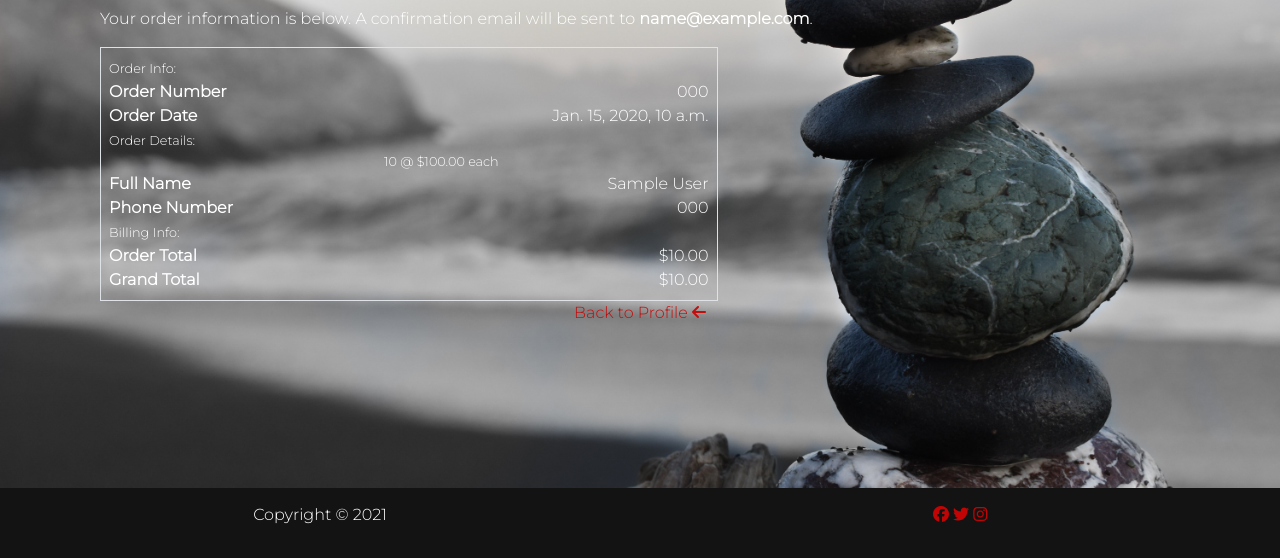
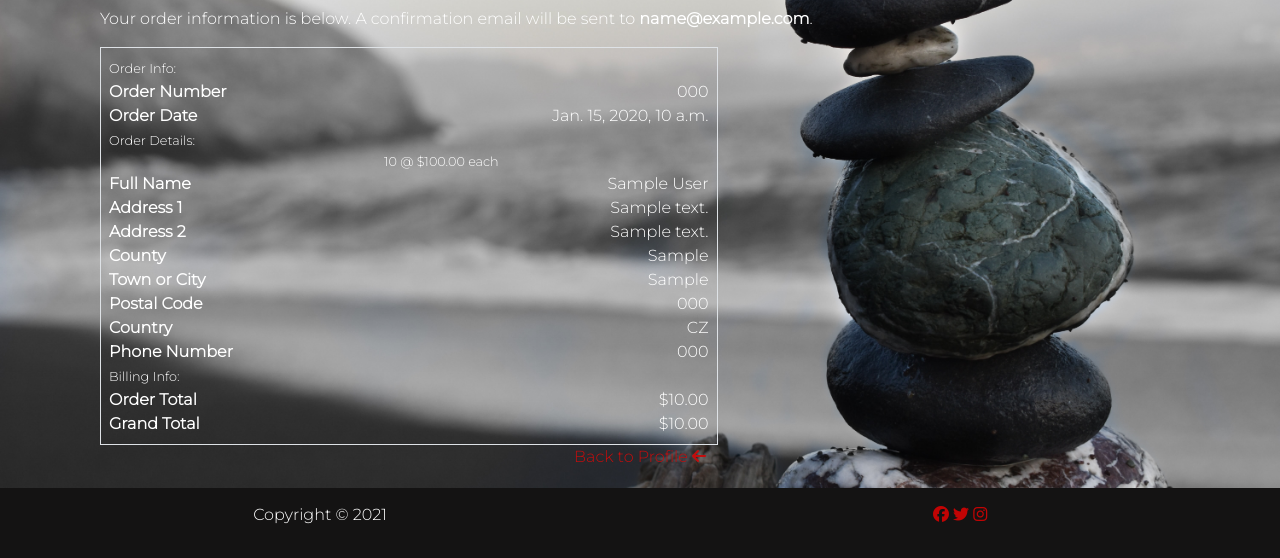
Before and after one commit to Diolg/life-maker, a Django app: page /profile/order_history/000 in a window 1280 px wide. Shown: the part 242-800 px from the top of the page. Run offline with Django 3.2, Linux system fonts and the light colour scheme; data comes from the database, SQL or seed files in the repository; tables that the repository leaves empty hold one stand-in row (values such as "Sample post"); some libraries are stand-ins or nearby versions.

Commit message:
Add new fields to checkout-success form order confirmation

```diff
--- a/checkout/templates/checkout/checkout_success.html
+++ b/checkout/templates/checkout/checkout_success.html
@@ -77,6 +77,67 @@
 
                     <div class="row">
                         <div class="col-12 col-md-4">
+                            <p class="mb-0 text-black font-weight-bold">Address 1</p>
+                        </div>
+                        <div class="col-12 col-md-8 text-md-right">
+                            <p class="mb-0">{{ order.street_address1 }}</p>
+                        </div>
+                    </div>
+
+                    {% if order.street_address2 %}
+                    <div class="row">
+                        <div class="col-12 col-md-4">
+                            <p class="mb-0 text-black font-weight-bold">Address 2</p>
+                        </div>
+                        <div class="col-12 col-md-8 text-md-right">
+                            <p class="mb-0">{{ order.street_address2 }}</p>
+                        </div>
+                    </div>
+                    {% endif %}
+
+                    {% if order.county %}
+                    <div class="row">
+                        <div class="col-12 col-md-4">
+                            <p class="mb-0 text-black font-weight-bold">County</p>
+                        </div>
+                        <div class="col-12 col-md-8 text-md-right">
+                            <p class="mb-0">{{ order.county }}</p>
+                        </div>
+                    </div>
+                    {% endif %}
+
+                    <div class="row">
+                        <div class="col-12 col-md-4">
+                            <p class="mb-0 text-black font-weight-bold">Town or City</p>
+                        </div>
+                        <div class="col-12 col-md-8 text-md-right">
+                            <p class="mb-0">{{ order.town_or_city }}</p>
+                        </div>
+                    </div>
+
+                    {% if order.postcode %}
+                    <div class="row">
+                        <div class="col-12 col-md-4">
+                            <p class="mb-0 text-black font-weight-bold">Postal Code</p>
+                        </div>
+                        <div class="col-12 col-md-8 text-md-right">
+                            <p class="mb-0">{{ order.postcode }}</p>
+                        </div>
+                    </div>
+                    {% endif %}
+
+                    <div class="row">
+                        <div class="col-12 col-md-4">
+                            <p class="mb-0 text-black font-weight-bold">Country</p>
+                        </div>
+                        <div class="col-12 col-md-8 text-md-right">
+                            <p class="mb-0">{{ order.country }}</p>
+                        </div>
+                    </div>
+
+
+                    <div class="row">
+                        <div class="col-12 col-md-4">
                             <p class="mb-0 text-black font-weight-bold">Phone Number</p>
                         </div>
                         <div class="col-12 col-md-8 text-md-right">
```
